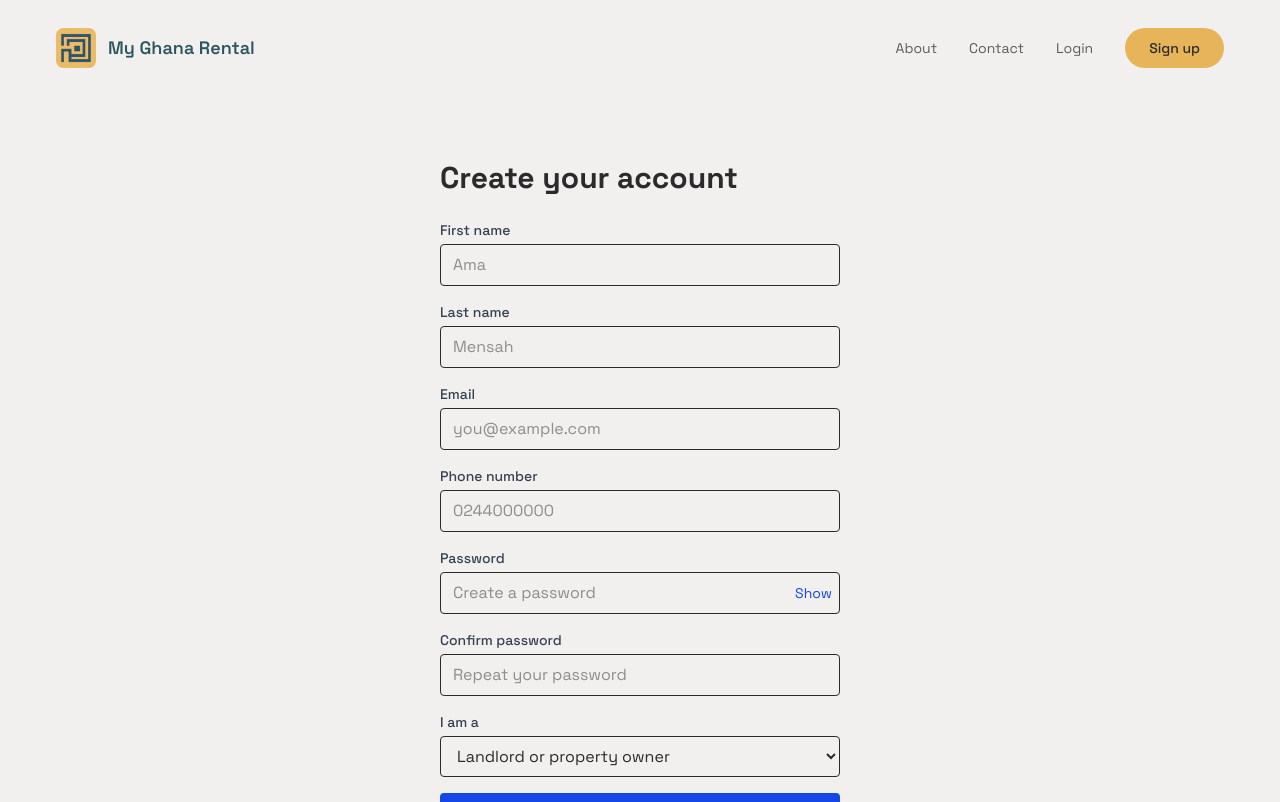
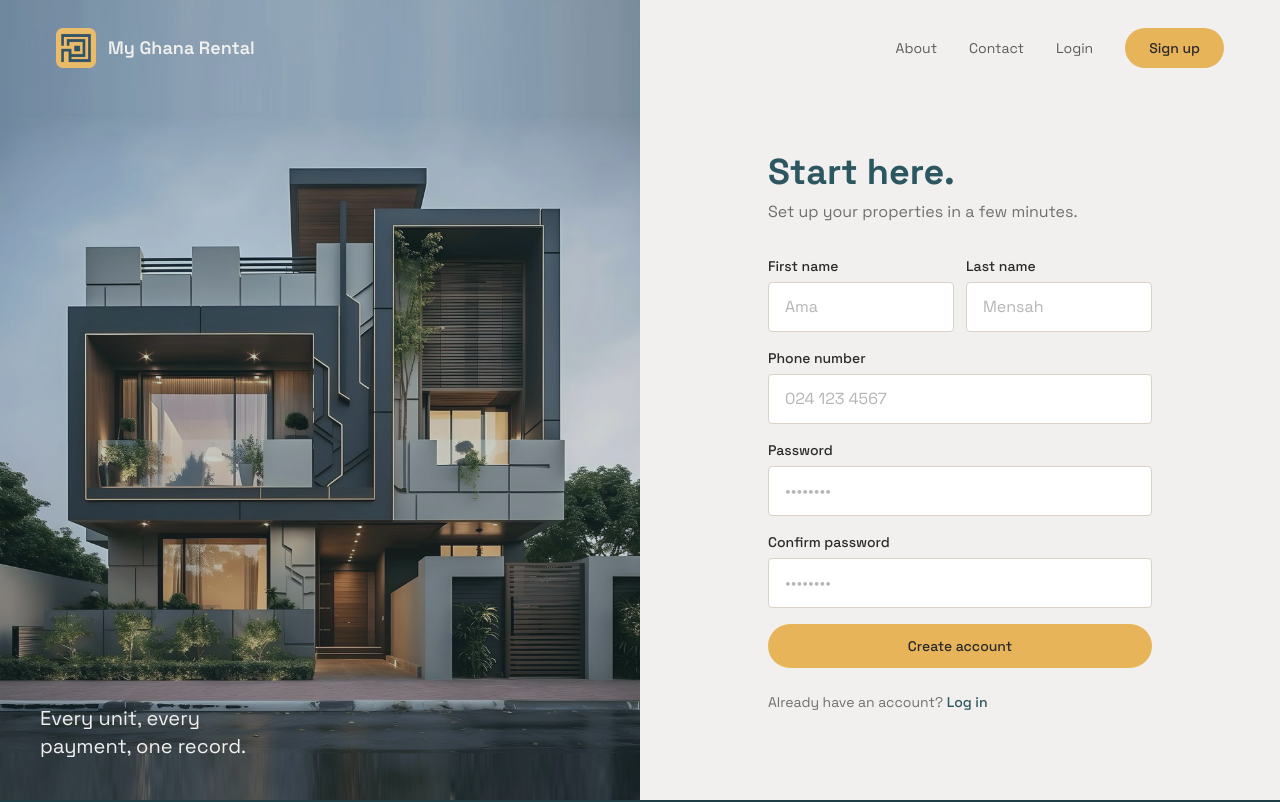
Before and after one commit to terriberri82/my-ghana-rental, a React (Vite) app in the folder frontend/: page /signup in a window 1280 px wide. Shown: the top 802 px of the page. Built offline with nearby package versions, Linux system fonts and the light colour scheme.

Commit message:
added styling and image to login and signup added modal

```diff
--- a/frontend/src/api/authApi.js
+++ b/frontend/src/api/authApi.js
@@ -4,15 +4,20 @@ function delay(ms) {
   return new Promise((resolve) => setTimeout(resolve, ms));
 }
 
-export async function loginRequest({ email, password }) {
+function normalize(value) {
+  return String(value).replace(/\D/g, "");
+}
+
+export async function loginRequest({ phone, password }) {
   await delay(800);
 
   const found = userData.users.find(
-    (user) => user.email === email && user.password === password,
+    (user) =>
+      normalize(user.phone) === normalize(phone) && user.password === password,
   );
 
   if (!found) {
-    throw new Error("Invalid email or password");
+    throw new Error("Invalid phone number or password");
   }
 
   const { password: _removed, ...safeUser } = found;
@@ -30,13 +35,15 @@ export async function loginRequest({ email, password }) {
   };
 }
 
-export async function signupRequest({ firstName, lastName, email, role }) {
+export async function signupRequest({ firstName, lastName, phone, password }) {
   await delay(800);
 
-  const taken = userData.users.find((user) => user.email === email);
+  const taken = userData.users.find(
+    (user) => normalize(user.phone) === normalize(phone),
+  );
 
   if (taken) {
-    throw new Error("An account with that email already exists");
+    throw new Error("An account with that phone number already exists");
   }
 
   return {
@@ -47,8 +54,8 @@ export async function signupRequest({ firstName, lastName, email, role }) {
         id: Date.now(),
         firstName,
         lastName,
-        email,
-        role,
+        phone,
+        role: "landlord",
         isVerified: false,
         profile: { avatar: "/images/avatar.png", bio: "" },
       },
--- a/frontend/src/api/json/user.json
+++ b/frontend/src/api/json/user.json
@@ -4,6 +4,7 @@
       "id": 1,
       "firstName": "Ama",
       "lastName": "Mensah",
+      "phone": "0241234567",
       "email": "ama@example.com",
       "password": "password123",
       "role": "landlord",
@@ -17,6 +18,7 @@
       "id": 2,
       "firstName": "Kwame",
       "lastName": "Owusu",
+      "phone": "0209876543",
       "email": "kwame@example.com",
       "password": "password123",
       "role": "tenant",
--- a/frontend/src/components/Navbar.jsx
+++ b/frontend/src/components/Navbar.jsx
@@ -6,12 +6,20 @@ function Navbar() {
   const { isLoggedIn, user } = useAuth();
   const { pathname } = useLocation();
 
-  const overlay = pathname === "/about";
+  const transparent =
+    pathname === "/about" || pathname === "/login" || pathname === "/signup";
+
+  const lightText = pathname === "/about" || pathname === "/signup";
+
+  const linkClass =
+    pathname === "/login"
+      ? "text-ebony/75 hover:text-bayou md:text-paper md:hover:text-paper/70"
+      : "text-ebony/75 hover:text-bayou";
 
   return (
     <nav
       className={
-        overlay ? "absolute inset-x-0 top-0 z-30" : "bg-paper relative z-30"
+        transparent ? "absolute inset-x-0 top-0 z-30" : "bg-paper relative z-30"
       }
     >
       <div className="max-w-7xl mx-auto px-6 md:px-14 h-24 flex items-center justify-between">
@@ -19,7 +27,7 @@ function Navbar() {
           <img src={logo} alt="" className="w-10 h-10" />
           <span
             className={`font-display text-lg font-semibold ${
-              overlay ? "text-paper" : "text-bayou"
+              lightText ? "text-paper" : "text-bayou"
             }`}
           >
             My Ghana Rental
@@ -27,20 +35,20 @@ function Navbar() {
         </Link>
 
         <div className="flex gap-8 items-center text-sm">
-          <Link to="/about" className="text-ebony/75 hover:text-bayou">
+          <Link to="/about" className={linkClass}>
             About
           </Link>
-          <Link to="/contact" className="text-ebony/75 hover:text-bayou">
+          <Link to="/contact" className={linkClass}>
             Contact
           </Link>
 
           {isLoggedIn ? (
-            <Link to="/dashboard" className="text-ebony/75 hover:text-bayou">
+            <Link to="/dashboard" className={linkClass}>
               {user?.firstName}
             </Link>
           ) : (
             <>
-              <Link to="/login" className="text-ebony/75 hover:text-bayou">
+              <Link to="/login" className={linkClass}>
                 Login
               </Link>
               <Link
--- /dev/null
+++ b/frontend/src/components/ui/Modal.jsx
@@ -0,0 +1,40 @@
+import { useEffect } from "react";
+
+export default function Modal({ open, onClose, title, children }) {
+  useEffect(() => {
+    function onKey(e) {
+      if (e.key === "Escape") onClose();
+    }
+    if (open) document.addEventListener("keydown", onKey);
+    return () => document.removeEventListener("keydown", onKey);
+  }, [open, onClose]);
+
+  if (!open) return null;
+
+  return (
+    <div
+      className="fixed inset-0 z-50 flex items-center justify-center p-4 bg-ebony/50"
+      onClick={onClose}
+    >
+      <div
+        role="dialog"
+        aria-modal="true"
+        className="w-full max-w-sm bg-paper rounded-md p-6"
+        onClick={(e) => e.stopPropagation()}
+      >
+        {title && (
+          <h2 className="font-display text-lg font-semibold text-bayou mb-2">
+            {title}
+          </h2>
+        )}
+        <p className="text-sm text-ebony/75 leading-relaxed">{children}</p>
+        <button
+          onClick={onClose}
+          className="mt-6 w-full bg-sun text-ebony font-medium text-sm py-2.5 rounded-full hover:brightness-95"
+        >
+          Got it
+        </button>
+      </div>
+    </div>
+  );
+}
--- a/frontend/src/pages/Login.jsx
+++ b/frontend/src/pages/Login.jsx
@@ -1,87 +1,130 @@
 import { useState } from "react";
 import { Link, useNavigate } from "react-router-dom";
-import FormInput from "../components/FormInput";
-import useApi from "../hooks/useApi";
+import { useAuth } from "../context/AuthContext";
 import { loginRequest } from "../api/authApi";
-import { useAuth } from "../context/AuthContext";
+import Modal from "../components/ui/Modal";
+import sideImage from "../assets/townhouse-dusk-tall.jpg";
 
 function Login() {
+  const { login } = useAuth();
   const navigate = useNavigate();
-  const { login } = useAuth();
-  const { loading, isError, errMessage, request } = useApi();
 
-  const [formData, setFormData] = useState({
-    email: "",
-    password: "",
-  });
+  const [form, setForm] = useState({ phone: "", password: "" });
+  const [loading, setLoading] = useState(false);
+  const [error, setError] = useState("");
 
-  function handleChange(event) {
-    setFormData({
-      ...formData,
-      [event.target.name]: event.target.value,
-    });
+  function handleChange(e) {
+    setForm({ ...form, [e.target.name]: e.target.value });
   }
 
-  async function handleSubmit(event) {
-    event.preventDefault();
+  async function handleSubmit(e) {
+    e.preventDefault();
+    if (loading) return;
 
-    if (formData.email === "" || formData.password === "") {
-      alert("Please fill in all fields");
-      return;
-    }
-
-    const response = await request(loginRequest, formData);
-
-    if (response) {
-      login(response.data.user, response.data.tokens);
-      navigate("/dashboard", { replace: true });
+    setLoading(true);
+    try {
+      const { data } = await loginRequest({
+        phone: form.phone,
+        password: form.password,
+      });
+      login(data.user, data.tokens);
+      navigate("/dashboard");
+    } catch (err) {
+      setError(err.message);
+    } finally {
+      setLoading(false);
     }
   }
 
+  const field =
+    "w-full px-4 py-3 rounded-sm bg-white border border-pearl text-ebony placeholder:text-ebony/35 focus:outline-none focus:border-bayou focus:ring-1 focus:ring-bayou";
+
   return (
-    <div className="px-6 py-16 max-w-md mx-auto">
-      <h1 className="text-3xl font-bold mb-6">Log in</h1>
+    <div className="md:grid md:grid-cols-2 md:min-h-screen">
+      <div className="flex items-center px-6 md:px-14 pt-32 pb-16">
+        <div className="w-full max-w-sm mx-auto">
+          <h1 className="font-display text-3xl md:text-4xl font-bold text-bayou">
+            Welcome back
+          </h1>
+          <p className="mt-2 text-ebony/65">Log in to see your units.</p>
 
-      {isError && (
-        <p className="mb-4 rounded bg-red-50 border border-red-200 px-3 py-2 text-sm text-red-700">
-          {errMessage}
-        </p>
-      )}
+          <form onSubmit={handleSubmit} className="mt-8 space-y-4">
+            <div>
+              <label
+                htmlFor="phone"
+                className="block text-sm font-medium text-ebony mb-1.5"
+              >
+                Phone number
+              </label>
+              <input
+                id="phone"
+                name="phone"
+                value={form.phone}
+                onChange={handleChange}
+                required
+                placeholder="024 123 4567"
+                className={field}
+              />
+            </div>
 
-      <form onSubmit={handleSubmit} className="flex flex-col gap-4">
-        <FormInput
-          label="Email"
-          type="email"
-          name="email"
-          value={formData.email}
+            <div>
+              <label
+                htmlFor="password"
+                className="block text-sm font-medium text-ebony mb-1.5"
+              >
+                Password
+              </label>
+              <input
+                id="password"
+                name="password"
+                type="password"
+                value={form.password}
                 onChange={handleChange}
-          placeholder="you@example.com"
+                required
+                placeholder="••••••••"
+                className={field}
               />
-
-        <FormInput
-          label="Password"
-          type="password"
-          name="password"
-          value={formData.password}
-          onChange={handleChange}
-          placeholder="Your password"
-        />
+            </div>
 
             <button
               type="submit"
               disabled={loading}
-          className="bg-blue-700 text-white py-2 rounded hover:bg-blue-800 disabled:opacity-60 disabled:cursor-not-allowed"
+              className="w-full bg-sun text-ebony font-medium text-sm py-3 rounded-full hover:brightness-95 disabled:opacity-50 disabled:cursor-not-allowed transition-colors"
             >
-          {loading ? "Logging in..." : "Log in"}
+              {loading ? "Logging in…" : "Log in"}
             </button>
           </form>
 
-      <p className="text-sm text-gray-600 mt-4">
+          <p className="mt-6 text-sm text-ebony/65">
             No account yet?{" "}
-        <Link to="/signup" className="text-blue-700 underline">
+            <Link to="/signup" className="text-bayou font-medium hover:underline">
               Sign up
             </Link>
           </p>
+        </div>
+      </div>
+
+      <div className="relative h-72 md:h-auto">
+        <img
+          src={sideImage}
+          alt=""
+          className="absolute inset-0 w-full h-full object-cover object-[center_55%]"
+        />
+        <div className="absolute inset-0 bg-bayou/25" />
+        <div className="absolute bottom-0 left-0 right-0 p-8 md:p-10">
+          <p className="font-display text-lg md:text-xl text-paper leading-snug max-w-[220px]">
+            Every unit, every payment, one record.
+          </p>
+        </div>
+      </div>
+
+      <Modal
+        open={Boolean(error)}
+        onClose={() => setError("")}
+        title="Couldn't log you in"
+      >
+        {error}
+      </Modal>
     </div>
   );
 }
--- a/frontend/src/pages/SignUp.jsx
+++ b/frontend/src/pages/SignUp.jsx
@@ -1,184 +1,191 @@
 import { useState } from "react";
 import { Link, useNavigate } from "react-router-dom";
-import FormInput from "../components/FormInput";
-import useApi from "../hooks/useApi";
+import { useAuth } from "../context/AuthContext";
 import { signupRequest } from "../api/authApi";
-import { useAuth } from "../context/AuthContext";
+import Modal from "../components/ui/Modal";
+import sideImage from "../assets/townhouse-dusk-tall.jpg";
 
-function SignUp() {
+function Signup() {
+  const { login } = useAuth();
   const navigate = useNavigate();
-  const { login } = useAuth();
-  const { loading, isError, errMessage, request } = useApi();
-  const [showPassword, setShowPassword] = useState(false);
 
-  const [formData, setFormData] = useState({
+  const [form, setForm] = useState({
     firstName: "",
     lastName: "",
-    email: "",
     phone: "",
     password: "",
     confirmPassword: "",
-    role: "landlord",
   });
+  const [loading, setLoading] = useState(false);
+  const [error, setError] = useState("");
 
-  function handleChange(event) {
-    setFormData({
-      ...formData,
-      [event.target.name]: event.target.value,
-    });
+  function handleChange(e) {
+    setForm({ ...form, [e.target.name]: e.target.value });
   }
 
-  async function handleSubmit(event) {
-    event.preventDefault();
+  async function handleSubmit(e) {
+    e.preventDefault();
+    if (loading) return;
 
-    if (
-      formData.firstName === "" ||
-      formData.lastName === "" ||
-      formData.email === "" ||
-      formData.password === ""
-    ) {
-      alert("Please fill in all fields");
+    if (form.password !== form.confirmPassword) {
+      setError("Your passwords don't match.");
       return;
     }
 
-    if (formData.password !== formData.confirmPassword) {
-      alert("Passwords do not match");
-      return;
-    }
-
-    const response = await request(signupRequest, formData);
-
-    if (response) {
-      login(response.data.user, response.data.tokens);
-      navigate("/dashboard", { replace: true });
+    setLoading(true);
+    try {
+      const { data } = await signupRequest({
+        firstName: form.firstName,
+        lastName: form.lastName,
+        phone: form.phone,
+        password: form.password,
+      });
+      login(data.user, data.tokens);
+      navigate("/dashboard");
+    } catch (err) {
+      setError(err.message);
+    } finally {
+      setLoading(false);
     }
   }
 
+  const field =
+    "w-full px-4 py-3 rounded-sm bg-white border border-pearl text-ebony placeholder:text-ebony/35 focus:outline-none focus:border-bayou focus:ring-1 focus:ring-bayou";
+
+  const label = "block text-sm font-medium text-ebony mb-1.5";
+
   return (
-    <div className="px-6 py-16 max-w-md mx-auto">
-      <h1 className="text-3xl font-bold mb-6">Create your account</h1>
-
-      {isError && (
-        <p className="mb-4 rounded bg-red-50 border border-red-200 px-3 py-2 text-sm text-red-700">
-          {errMessage}
+    <div className="md:grid md:grid-cols-2 md:min-h-screen">
+      <div className="relative h-72 md:h-auto order-2 md:order-1">
+        <img
+          src={sideImage}
+          alt=""
+          className="absolute inset-0 w-full h-full object-cover object-[center_55%]"
+        />
+        <div className="absolute inset-0 bg-bayou/25" />
+        <div className="absolute bottom-0 left-0 right-0 p-8 md:p-10">
+          <p className="font-display text-lg md:text-xl text-paper leading-snug max-w-[220px]">
+            Every unit, every payment, one record.
           </p>
-      )}
-
-      <form onSubmit={handleSubmit} className="flex flex-col gap-4">
-        <FormInput
-          label="First name"
-          type="text"
-          name="firstName"
-          value={formData.firstName}
-          onChange={handleChange}
-          placeholder="Ama"
-        />
-
-        <FormInput
-          label="Last name"
-          type="text"
-          name="lastName"
-          value={formData.lastName}
-          onChange={handleChange}
-          placeholder="Mensah"
-        />
-
-        <FormInput
-          label="Email"
-          type="email"
-          name="email"
-          value={formData.email}
-          onChange={handleChange}
-          placeholder="you@example.com"
-        />
-
-        <FormInput
-          label="Phone number"
-          type="tel"
-          name="phone"
-          value={formData.phone}
-          onChange={handleChange}
-          placeholder="0244000000"
-        />
-
-        <div className="flex flex-col gap-1">
-          <label
-            htmlFor="password"
-            className="text-sm font-medium text-gray-700"
-          >
-            Password
-          </label>
-          <div className="relative">
-            <input
-              id="password"
-              type={showPassword ? "text" : "password"}
-              name="password"
-              value={formData.password}
-              onChange={handleChange}
-              placeholder="Create a password"
-              className="border rounded px-3 py-2 w-full pr-16"
-            />
-            <button
-              type="button"
-              onClick={() => setShowPassword(!showPassword)}
-              className="absolute right-2 top-1/2 -translate-y-1/2 text-sm text-blue-700"
-            >
-              {showPassword ? "Hide" : "Show"}
-            </button>
         </div>
       </div>
 
-        <div className="flex flex-col gap-1">
-          <label
-            htmlFor="confirmPassword"
-            className="text-sm font-medium text-gray-700"
-          >
+      <div className="flex items-center px-6 md:px-14 pt-32 pb-16 order-1 md:order-2">
+        <div className="w-full max-w-sm mx-auto">
+          <h1 className="font-display text-3xl md:text-4xl font-bold text-bayou">
+            Start here.
+          </h1>
+          <p className="mt-2 text-ebony/65">
+            Set up your properties in a few minutes.
+          </p>
+
+          <form onSubmit={handleSubmit} className="mt-8 space-y-4">
+            <div className="grid grid-cols-2 gap-3">
+              <div>
+                <label htmlFor="firstName" className={label}>
+                  First name
+                </label>
+                <input
+                  id="firstName"
+                  name="firstName"
+                  value={form.firstName}
+                  onChange={handleChange}
+                  required
+                  placeholder="Ama"
+                  className={field}
+                />
+              </div>
+
+              <div>
+                <label htmlFor="lastName" className={label}>
+                  Last name
+                </label>
+                <input
+                  id="lastName"
+                  name="lastName"
+                  value={form.lastName}
+                  onChange={handleChange}
+                  required
+                  placeholder="Mensah"
+                  className={field}
+                />
+              </div>
+            </div>
+
+            <div>
+              <label htmlFor="phone" className={label}>
+                Phone number
+              </label>
+              <input
+                id="phone"
+                name="phone"
+                value={form.phone}
+                onChange={handleChange}
+                required
+                placeholder="024 123 4567"
+                className={field}
+              />
+            </div>
+
+            <div>
+              <label htmlFor="password" className={label}>
+                Password
+              </label>
+              <input
+                id="password"
+                name="password"
+                type="password"
+                value={form.password}
+                onChange={handleChange}
+                required
+                placeholder="••••••••"
+                className={field}
+              />
+            </div>
+
+            <div>
+              <label htmlFor="confirmPassword" className={label}>
                 Confirm password
               </label>
               <input
                 id="confirmPassword"
-            type={showPassword ? "text" : "password"}
                 name="confirmPassword"
-            value={formData.confirmPassword}
+                type="password"
+                value={form.confirmPassword}
                 onChange={handleChange}
-            placeholder="Repeat your password"
-            className="border rounded px-3 py-2 w-full"
+                required
+                placeholder="••••••••"
+                className={field}
               />
-        </div>
-
-        <div className="flex flex-col gap-1">
-          <label htmlFor="role" className="text-sm font-medium text-gray-700">
-            I am a
-          </label>
-          <select
-            id="role"
-            name="role"
-            value={formData.role}
-            onChange={handleChange}
-            className="border rounded px-3 py-2"
-          >
-            <option value="landlord">Landlord or property owner</option>
-            <option value="tenant">Tenant</option>
-          </select>
             </div>
 
             <button
               type="submit"
               disabled={loading}
-          className="bg-blue-700 text-white py-2 rounded hover:bg-blue-800 disabled:opacity-60 disabled:cursor-not-allowed"
+              className="w-full bg-sun text-ebony font-medium text-sm py-3 rounded-full hover:brightness-95 disabled:opacity-50 disabled:cursor-not-allowed transition-colors"
             >
-          {loading ? "Creating account..." : "Create account"}
+              {loading ? "Creating account…" : "Create account"}
             </button>
           </form>
 
-      <p className="text-sm text-gray-600 mt-4">
+          <p className="mt-6 text-sm text-ebony/65">
             Already have an account?{" "}
-        <Link to="/login" className="text-blue-700 underline">
+            <Link to="/login" className="text-bayou font-medium hover:underline">
               Log in
             </Link>
           </p>
         </div>
+      </div>
+
+      <Modal
+        open={Boolean(error)}
+        onClose={() => setError("")}
+        title="Couldn't create your account"
+      >
+        {error}
+      </Modal>
+    </div>
   );
 }
 
-export default SignUp;
+export default Signup;
```
Also changed, not shown: frontend/src/assets/townhouse-dusk-tall.jpg. Lines whose indentation alone changed are shown as unchanged.
